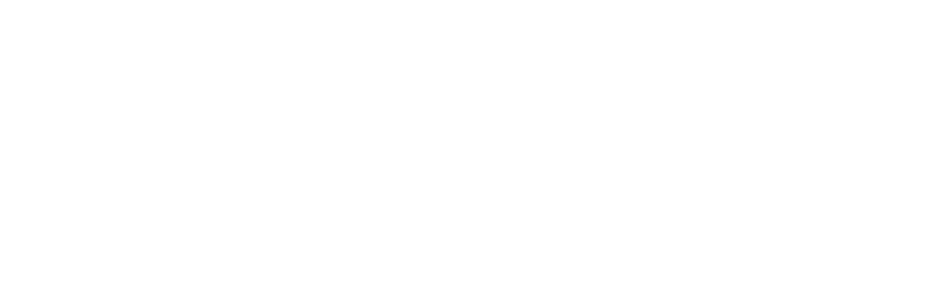
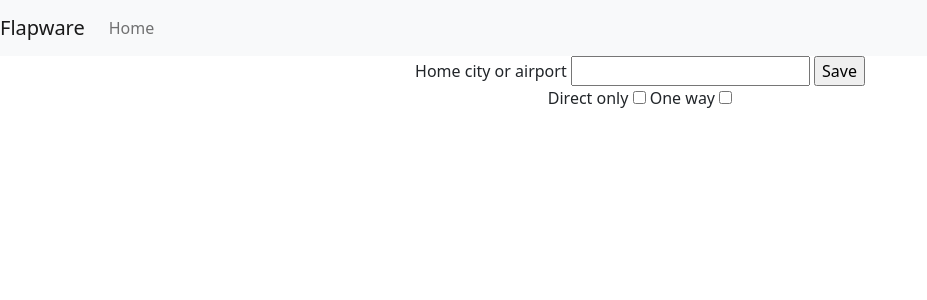
Before and after one commit to KnowYourLines/varyfly, a Django app: page / in a window 1280 px wide. Before the commit the part shown is empty. Shown: the top 300 px of the page, without its empty margins (0-927 px from the left). Run offline with Django 4.2, Linux system fonts and the light colour scheme; parts of the project's set-up code (start-up, migrations or seed data) failed here and were passed over.

Commit message:
added home form

```diff
--- /dev/null
+++ b/flapware/forms.py
@@ -0,0 +1,11 @@
+from django import forms
+
+
+class HomeForm(forms.Form):
+    city_or_airport = forms.CharField(label="Home city or airport", min_length=1)
+    direct = forms.BooleanField(required=False, label="Direct only")
+    one_way = forms.BooleanField(required=False, label="One way")
+
+    def __init__(self, *args, **kwargs):
+        super().__init__(*args, **kwargs)
+        self.label_suffix = ""  # Removes : as label suffix
--- a/flapware/templates/home.html
+++ b/flapware/templates/home.html
@@ -7,5 +7,39 @@
     <link href="https://cdn.jsdelivr.net/npm/bootstrap@5.0.2/dist/css/bootstrap.min.css" rel="stylesheet" integrity="sha384-EVSTQN3/azprG1Anm3QDgpJLIm9Nao0Yz1ztcQTwFspd3yD65VohhpuuCOmLASjC" crossorigin="anonymous">
 </head>
 <body>
+<nav class="navbar navbar-expand-lg navbar-light bg-light">
+  <a class="navbar-brand" href="#">Flapware</a>
+  <button class="navbar-toggler" type="button" data-toggle="collapse" data-target="#navbarSupportedContent" aria-controls="navbarSupportedContent" aria-expanded="false" aria-label="Toggle navigation">
+    <span class="navbar-toggler-icon"></span>
+  </button>
+
+  <div class="collapse navbar-collapse" id="navbarSupportedContent">
+    <ul class="navbar-nav mr-auto">
+      <li class="nav-item active">
+        <a class="nav-link" href="#">Home</a>
+      </li>
+    </ul>
+  </div>
+</nav>
+<div class="container text-center form-group">
+    <form action="" method="post">
+        {% csrf_token %}
+        {{ form.non_field_errors }}
+        <div class="fieldWrapper">
+            {{ form.city_or_airport.errors }}
+            {{ form.city_or_airport.label_tag }}
+            {{ form.city_or_airport }}
+            <input type="submit" value="Save">
+        </div>
+        <div class="fieldWrapper">
+            {{ form.direct.errors }}
+            {{ form.direct.label_tag }}
+            {{ form.direct }}
+            {{ form.one_way.errors }}
+            {{ form.one_way.label_tag }}
+            {{ form.one_way }}
+        </div>
+    </form>
+</div>
 </body>
 </html>
--- a/flapware/views.py
+++ b/flapware/views.py
@@ -1,9 +1,12 @@
 from django.shortcuts import render
+
+from flapware.forms import HomeForm
 
 
 def home(request):
+    form = HomeForm()
     return render(
         request,
         "home.html",
-        {},
+        {"form": form},
     )
```
